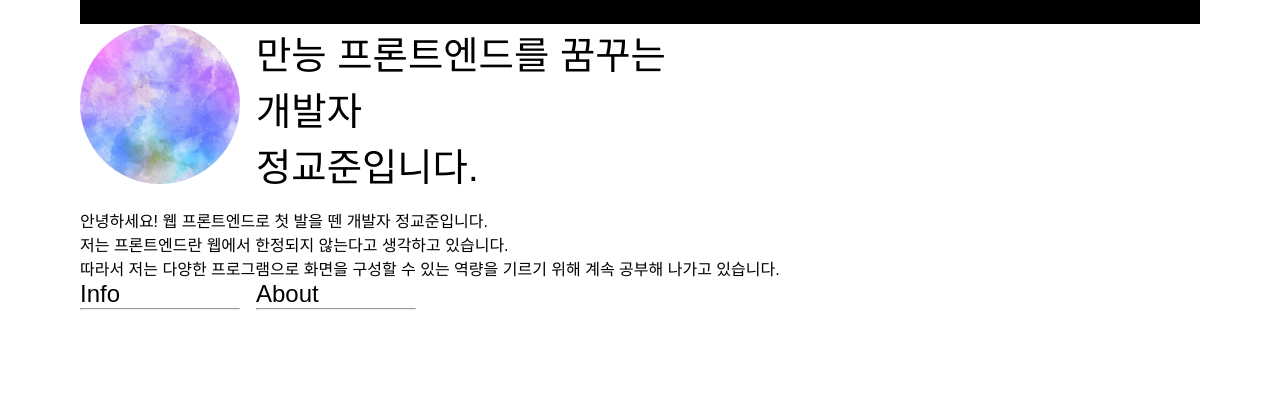
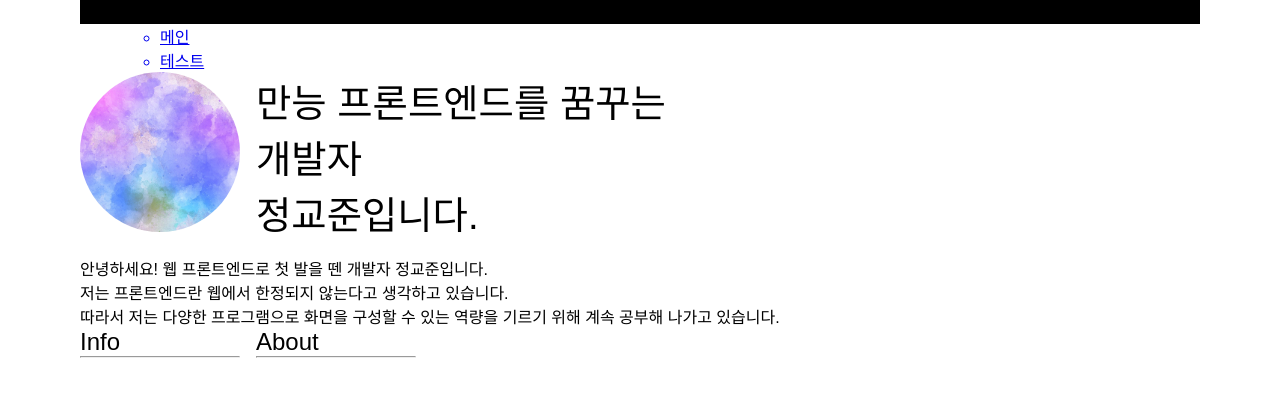
Before and after one commit to jeongkyojun/Project_react_introduceMyself, a React (Create React App) app: page / in a window 1280 px wide. Shown: the top 396 px of the page. Built offline with nearby package versions, Linux system fonts and the light colour scheme.

Commit message:
feat : Header 컴포넌트 라우팅 추가

```diff
--- a/src/atom/List/styles.ts
+++ b/src/atom/List/styles.ts
@@ -6,3 +6,7 @@ export const StyledList = styled.div``;
 export const StyledUnorderList = styled.ul<ListStyleTypes>``;
 
 export const StyledOrderList = styled.ol<ListStyleTypes>``;
+
+export const StyledItem = styled.li`
+    display: inline-block;
+`;
--- a/src/layout/Header/index.tsx
+++ b/src/layout/Header/index.tsx
@@ -1,11 +1,25 @@
 import React from 'react';
-import { StyledHeader } from './styles';
+import { Link } from 'react-router-dom';
+import ButtonGroups from '../../molcule/ButtonGroups';
+import { HeaderWrapper, MenuWrapper, StyledHeader } from './styles';
 
 const Header = () => {
+  const menuList = [
+    {
+      children: '테스트',
+      clickHandler: ''
+    }
+  ];
   return (
-    <StyledHeader>
-      {/* <h1> 안녕하세요, 제 이름은 정교준입니다!</h1> */}
-    </StyledHeader>
+    <HeaderWrapper>
+      <StyledHeader/>
+      <MenuWrapper>
+        <ul>
+          <Link to='/'><li>메인</li></Link>
+          <Link to='/test'><li>테스트</li></Link>
+        </ul>
+      </MenuWrapper>
+    </HeaderWrapper>
   );
 };
 
--- a/src/layout/Header/styles.ts
+++ b/src/layout/Header/styles.ts
@@ -1,6 +1,19 @@
 import styled from 'styled-components';
+
+export const HeaderWrapper = styled.div`
+  display: flex;
+  flex-direction: column;
+`
 
 export const StyledHeader = styled.div`
   height: 1.5rem;
   background-color: black;
 `;
+
+export const MenuWrapper = styled.ul`
+  display: flex;
+  flex-direction: row;
+`
+export const StyledMenuItem = styled.li`
+
+`
```
Also changed, not shown: src/atom/List/index.tsx (+14 -2 lines).
